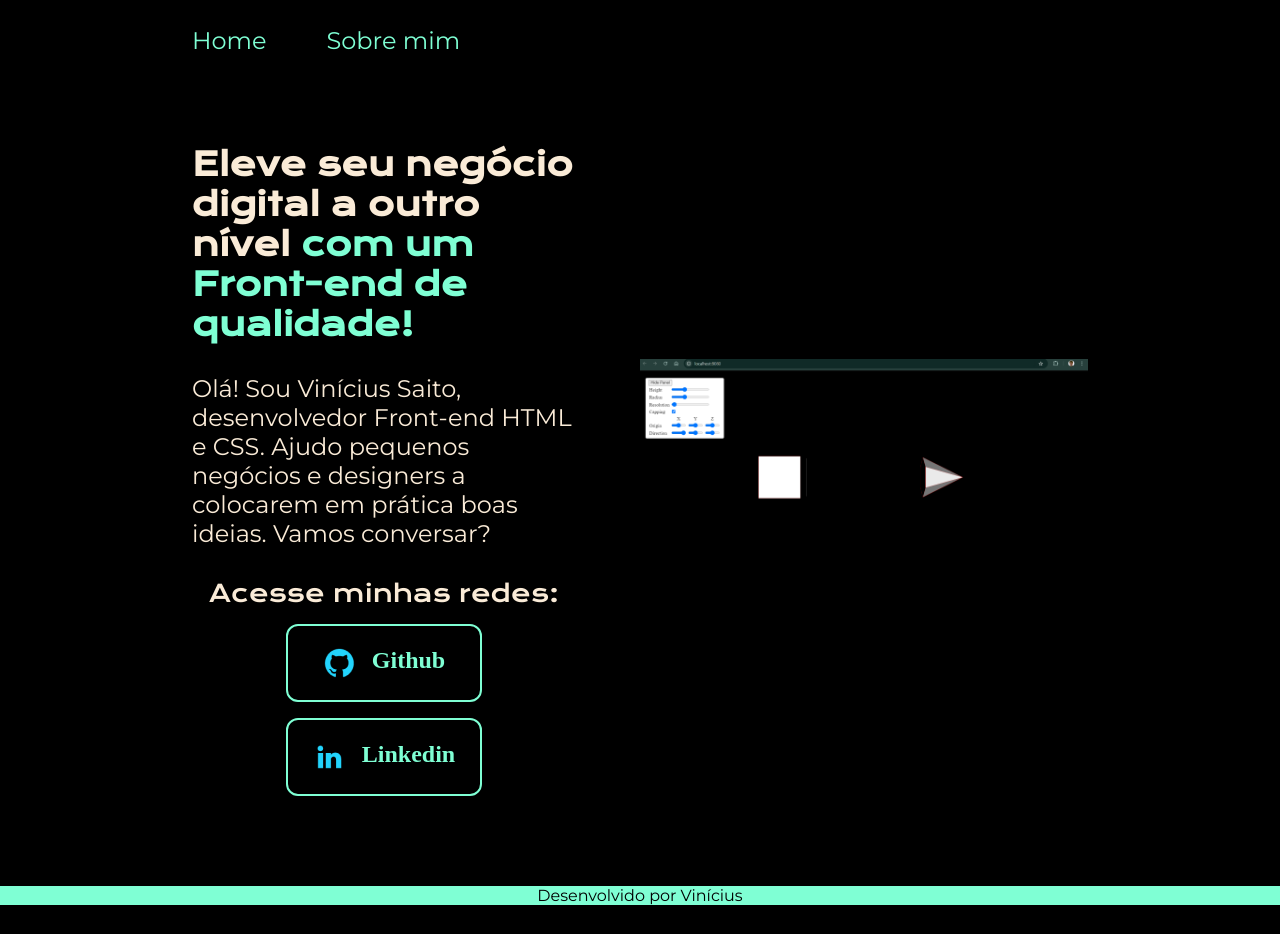
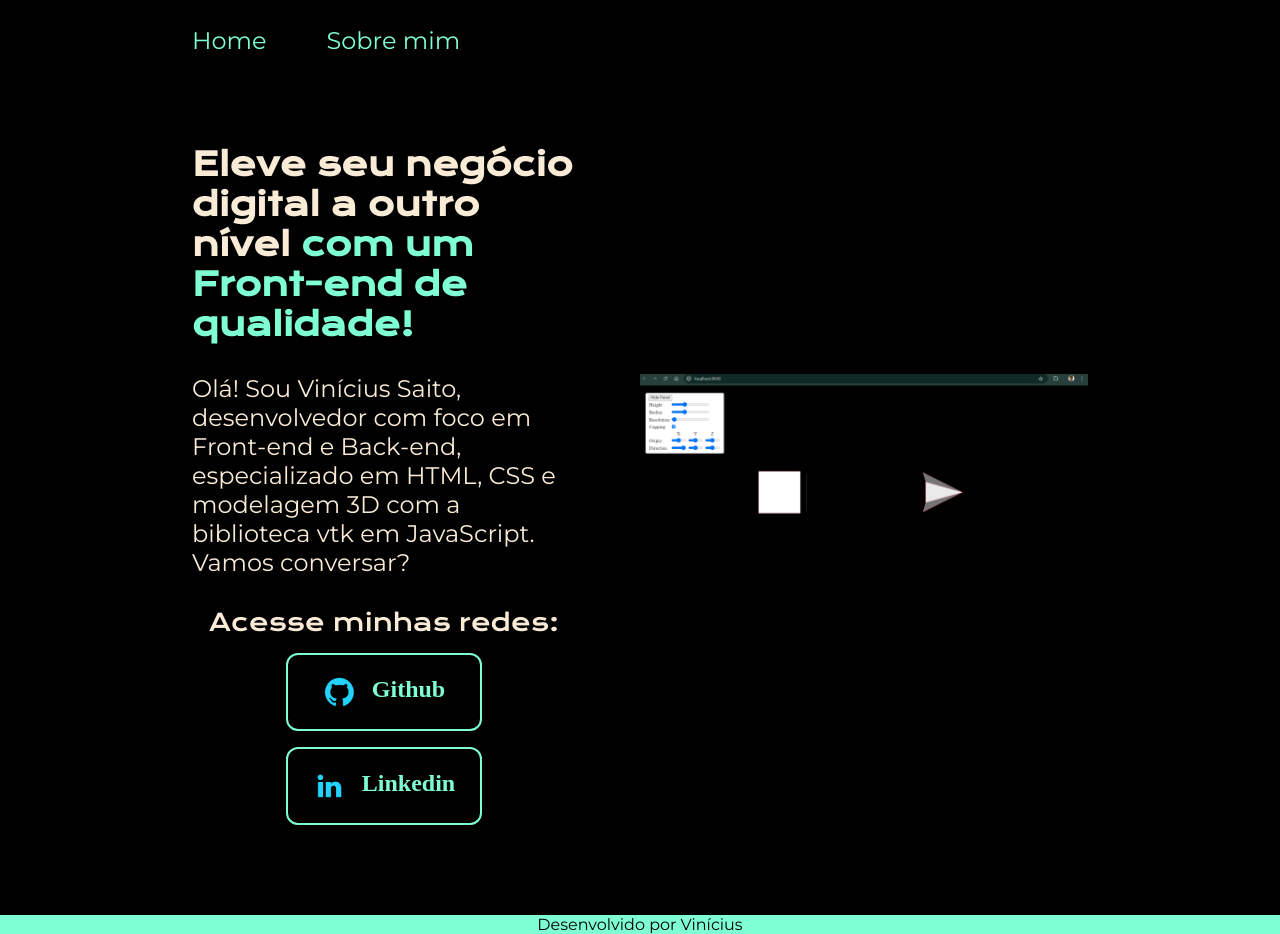
Before and after one commit to saitovini/primeiroprojeto-html, a plain HTML site: page index.html in a window 1280 px wide. Before the commit the page ends 905 px from the top, so only its background shows below. Drawn offline with nearby package versions, Linux system fonts and the light colour scheme.

Commit message:
Update index.html

```diff
--- a/index.html
+++ b/index.html
@@ -17,7 +17,7 @@
         <main class="apresentacao">
             <section class="apresentacao__conteudo">
                 <h1 class="apresentacao__conteudo__titulo">Eleve seu negócio digital a outro nível <strong class="tituloDestaque">com um Front-end de qualidade!</strong></h1>
-                <p class="apresentacao__conteudo__paragrafo">Olá! Sou Vinícius Saito, desenvolvedor Front-end HTML e CSS. Ajudo pequenos negócios e designers a colocarem em prática boas ideias. Vamos conversar?</p>
+                <p class="apresentacao__conteudo__paragrafo">Olá! Sou Vinícius Saito, desenvolvedor com foco em Front-end e Back-end, especializado em HTML, CSS e modelagem 3D com a biblioteca vtk em JavaScript. Vamos conversar?</p>
                 <div class="apresentacao__links">
                     <h2 class="apresentacao__links_subtitulo">Acesse minhas redes:</h2>
                     <a class="apresentacao__links__link" href="https://github.com/saitovini">
```
